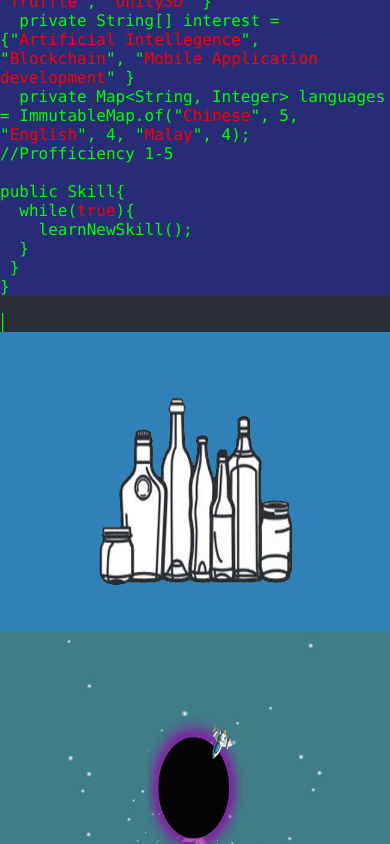
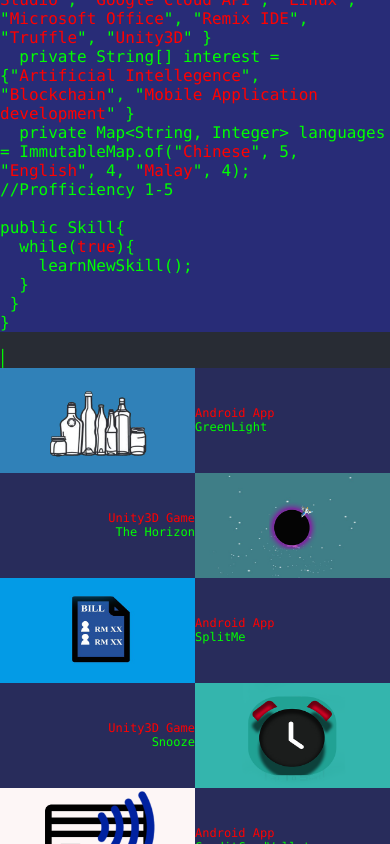
Before and after one commit to Scravlon/react-web-page, a React (Create React App) app: page / in a window 390 px wide. Shown: the part 2328-3172 px from the top of the page. Built offline with nearby package versions, Linux system fonts and the light colour scheme.

Commit message:
Mobile friendleir

```diff
--- a/src/AboutMe.css
+++ b/src/AboutMe.css
@@ -9,9 +9,7 @@
   color: black;
 }
 
-table { width: 90%;
-
-        }
+table { width: 90%;}
 
 .leftDiv{
   font-family:"inconsolata";min-width: 10%;font-size:18px;font-weight:normal;padding:10px 5px;overflow:hidden;word-break:normal;border-right: 1px solid black;
--- a/src/AboutMe.js
+++ b/src/AboutMe.js
@@ -61,8 +61,8 @@
                 <td className="tg-dvpl">Dean's List | GPA: 3.8/4.0</td>
               </tr>
               <tr>
-                <td className="tg-0pky"><strong>Inti International College Subang Malaysia</strong></td>
-                <td className="tg-dvpl"><strong>Spring 2016 - Summer 2017</strong></td>
+                <th className="tg-0pky"><strong>Inti International College Subang Malaysia</strong></th>
+                <th className="tg-dvpl"><strong>Spring 2016 - Summer 2017</strong></th>
               </tr>
               <tr>
                 <td className="tg-0pky">Bachelor of Science, Computer Science</td>
--- a/src/AboutMeMob.js
+++ b/src/AboutMeMob.js
@@ -44,8 +44,8 @@
         <table className="tg">
         <tbody>
           <tr>
-            <th className="tg-0pky"><strong>University at Buffalo, SUNY (Transfer)</strong></th>
-            <th className="tg-dvpl"><strong>Expected Graduate: Winter 2019</strong></th>
+            <td className="tg-0pky"><strong>University at Buffalo, SUNY (Transfer)</strong></td>
+            <td className="tg-dvpl"><strong>Expected Graduate: Winter 2019</strong></td>
           </tr>
           <tr>
             <td className="tg-0pky">Bachelor of Science, Computer Science</td>
@@ -68,8 +68,8 @@
                 <table className="tg">
                 <tbody>
                   <tr>
-                    <th className="tg-0pky"><strong>Pitney Bowes Inc.</strong></th>
-                    <th className="tg-dvpl"><strong>June 2019 - August 2019</strong></th>
+                    <td className="tg-0pky"><strong>Pitney Bowes Inc.</strong></td>
+                    <td className="tg-dvpl"><strong>June 2019 - August 2019</strong></td>
                   </tr>
                   <tr>
                     <td className="tg-0pky">Android Developer Intern</td>
--- a/src/App.js
+++ b/src/App.js
@@ -9,6 +9,8 @@
 
 import Contact from './Contact';
 import Portf from './Portf';
+import Portf1 from './PortfMob';
+
 import CP from './copyright';
 import Taskbar from './taskbar';
 
@@ -36,8 +38,15 @@
         <Skill />
       </div>
       <div id="portfolio" className="port-container">
-      <Portf/>
+        <div className="portContainer">
+          <Portf />
+        </div>
+        <div id="portfolio" className="portContainer1">
+          <Portf1 />
+
+        </div>
       </div>
+
       <div id="contact" className="contact-container">
 
         <Contact />
--- /dev/null
+++ b/src/PortfMob.js
@@ -0,0 +1,144 @@
+import React from 'react';
+import horizon from './images/horizon.png';
+import greenlight from './images/greenlight.png';
+import snooze from './images/snooze.png';
+import splitme from './images/splitme.png';
+import period from './images/1.png';
+import nfclogo from './images/nfclogo.png';
+
+function Portf() {
+  return (
+    <div>
+      <table className="tab" cellpadding="0" border="0" align="center" cellspacing="0">
+        <tbody>
+          <tr>
+            <td>
+              <div className="leftDivPort">
+                <a href="https://github.com/Scravlon/GreenLight">
+                 <img src={greenlight} alt="me" />
+                </a>
+              </div>
+            </td>
+            <td>
+              <div className="rightDivPort">
+                <div>
+                   <font color="red">Android App</font>
+                </div>
+                <div>
+                  GreenLight
+                </div>
+              </div>
+            </td>
+          </tr>
+
+          <tr>
+            <td>
+              <div className="leftDivPort">
+                <div>
+                   <font color="red">Unity3D Game</font>
+                </div>
+                <div>
+                  The Horizon
+                </div>
+              </div>
+            </td>
+            <td>
+              <div className="rightDivPort">
+                <a href="https://github.com/Scravlon/The-Horizon">
+                 <img src={horizon} alt="me"/>
+                </a>
+              </div>
+            </td>
+          </tr>
+
+          <tr>
+            <td>
+              <div className="leftDivPort">
+                <a href="https://github.com/Scravlon/SplitMe">
+                 <img src={splitme} alt="me"/>
+                </a>
+              </div>
+            </td>
+            <td>
+              <div className="rightDivPort">
+                <div>
+                  <font color="red">Android App</font>
+                </div>
+                <div>
+                  SplitMe
+                </div>
+            </div>
+            </td>
+          </tr>
+
+          <tr>
+
+            <td>
+              <div className="leftDivPort">
+                <div>
+                   <font color="red">Unity3D Game</font>
+                </div>
+                <div>
+                  Snooze
+                </div>
+            </div>
+            </td>
+            <td>
+              <div className="rightDivPort">
+                <a href="https://play.google.com/store/apps/details?id=com.scravlon.snooze">
+                 <img src={snooze} alt="me"/>
+                </a>
+              </div>
+            </td>
+          </tr>
+
+          <tr>
+            <td>
+              <div className="leftDivPort">
+                <a href="https://github.com/Scravlon/CreditCardWallet">
+                 <img src={nfclogo} alt="me"/>
+                </a>
+              </div>
+            </td>
+            <td>
+              <div className="rightDivPort">
+
+              <div>
+                 <font color="red">Android App</font>
+              </div>
+              <div>
+                CreditCardWallet
+              </div>
+            </div>
+            </td>
+          </tr>
+
+          <tr>
+            <td>
+              <div className="leftDivPort">
+              <div>
+                 <font color="red">Unity3D Game</font>
+              </div>
+              <div>
+                Periodically Falls
+              </div>
+            </div>
+            </td>
+            <td>
+              <div className="rightDivPort">
+                <a href="https://github.com/Scravlon/Periodically-Falls">
+                 <img src={period} alt="me"/>
+                </a>
+              </div>
+            </td>
+          </tr>
+
+
+
+        </tbody>
+      </table>
+    </div>
+  );
+}
+
+export default Portf;
--- a/src/index.css
+++ b/src/index.css
@@ -14,6 +14,21 @@
 .about-container{
 
 }
+.tab{
+  width: 100%;
+      table-layout:fixed;
+      background-color: #282c5B;
+      font-family: "Lucida Console";
+      color: #00FF00;
+}
+
+.tab img{
+  max-width:100%;
+   height:auto;
+   vertical-align: middle;
+}
+
+
 .skill-container{
   float: center;
     align-items: center;
@@ -22,8 +37,15 @@
   min-height: 65vh;
   background-color: #282c34;
   color: #00FF00;
+}
 
 
+
+.leftDivPort{
+  width: 100%;;font-size:12px;font-weight:normal;overflow:hidden;word-break:normal;border: 0px;text-align: right;
+}
+.rightDivPort{
+  width: 100%;font-size:12px;font-weight:normal;overflow:hidden;word-break:normal;border: 0px;
 }
 
 .port-container{
--- a/src/style/creative.css
+++ b/src/style/creative.css
@@ -110,6 +110,9 @@
 .aboutContainer1{
 display:none;
 }
+.portContainer1{
+display:none;
+}
 @media (max-width: 576px) {
 
   li a {
@@ -117,7 +120,12 @@
     text-align: center;
     padding: 14px 12px;
   }
+    .portContainer{
+  display:none;  }
 
+    .portContainer1{
+      display: block;
+    }
   .aboutContainer {
 display:none;  }
 
```
